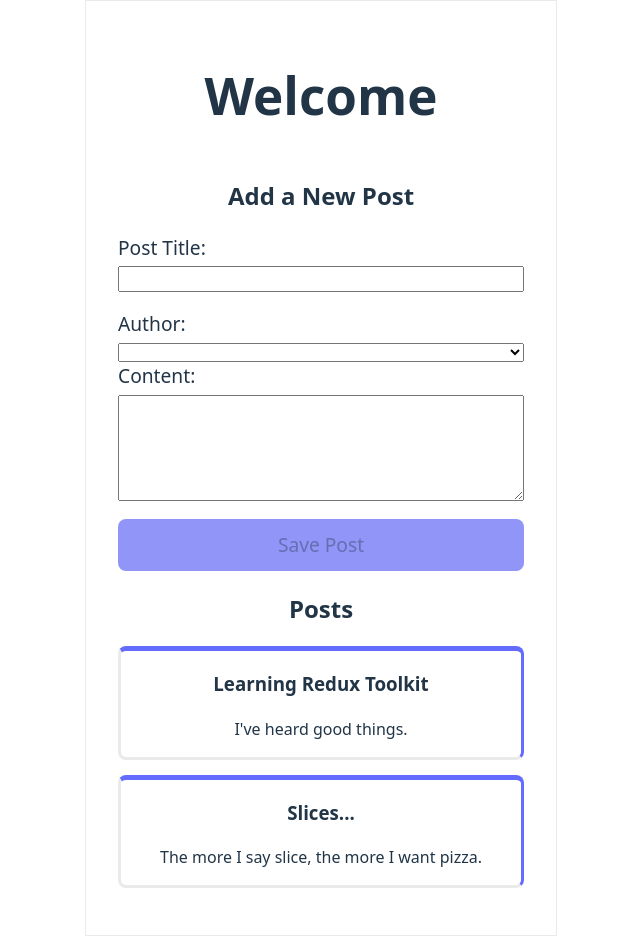
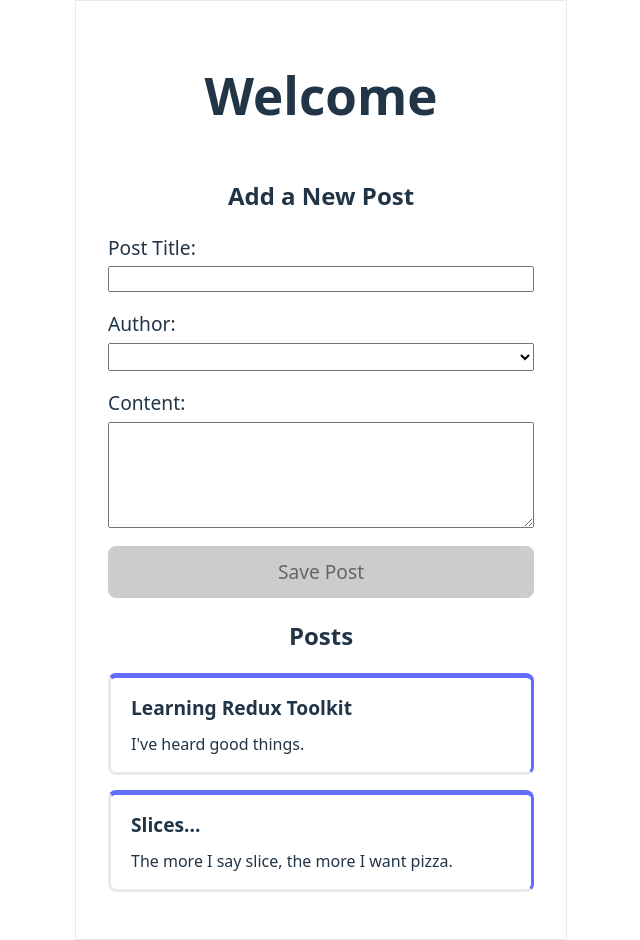
Before and after one commit to williamscodebox/my-redux-app, a React (Vite) app: page / in a window 1280 px wide. Shown: the whole page, without its empty margins (319-959 px from the left). Built offline with nearby package versions, Linux system fonts and the light colour scheme.

Commit message:
updated css

```diff
--- a/src/index.css
+++ b/src/index.css
@@ -35,14 +35,20 @@ h1 {
   line-height: 1.1;
 }
 
+h3 {
+  font-size: 1.2em;
+  line-height: 0.5;
+  margin-top: 25px;
+}
+
 article {
   width: 400px;
-
-  text-align: center;
+  text-align: left;
   border: 3px solid #eaeaea;
   border-radius: 8px;
   border-top: 5px solid #646cff;
   border-right: 3px solid #646cff;
+  padding-left: 20px;
   margin-bottom: 15px;
 }
 
@@ -70,6 +76,12 @@ textarea {
   font-size: 18px;
 }
 
+select {
+  margin-bottom: 1em;
+  height: 28px;
+  font-size: 18px;
+}
+
 section {
   display: grid;
   grid-template-columns: repeat(auto-fill, minmax(320px, 1fr));
@@ -87,11 +99,21 @@ button {
   transition: border-color 0.25s;
 }
 button:hover {
-  border: 2px solid #010101;
+  border: 1.5px solid black;
 }
 button:focus,
 button:focus-visible {
   outline: 4px auto -webkit-focus-ring-color;
+}
+
+button:disabled,
+button[disabled] {
+  background-color: #cccccc;
+  color: #666666;
+}
+button:disabled:hover,
+button[disabled]:hover {
+  border: 1px solid transparent;
 }
 
 @media (prefers-color-scheme: light) {
```
